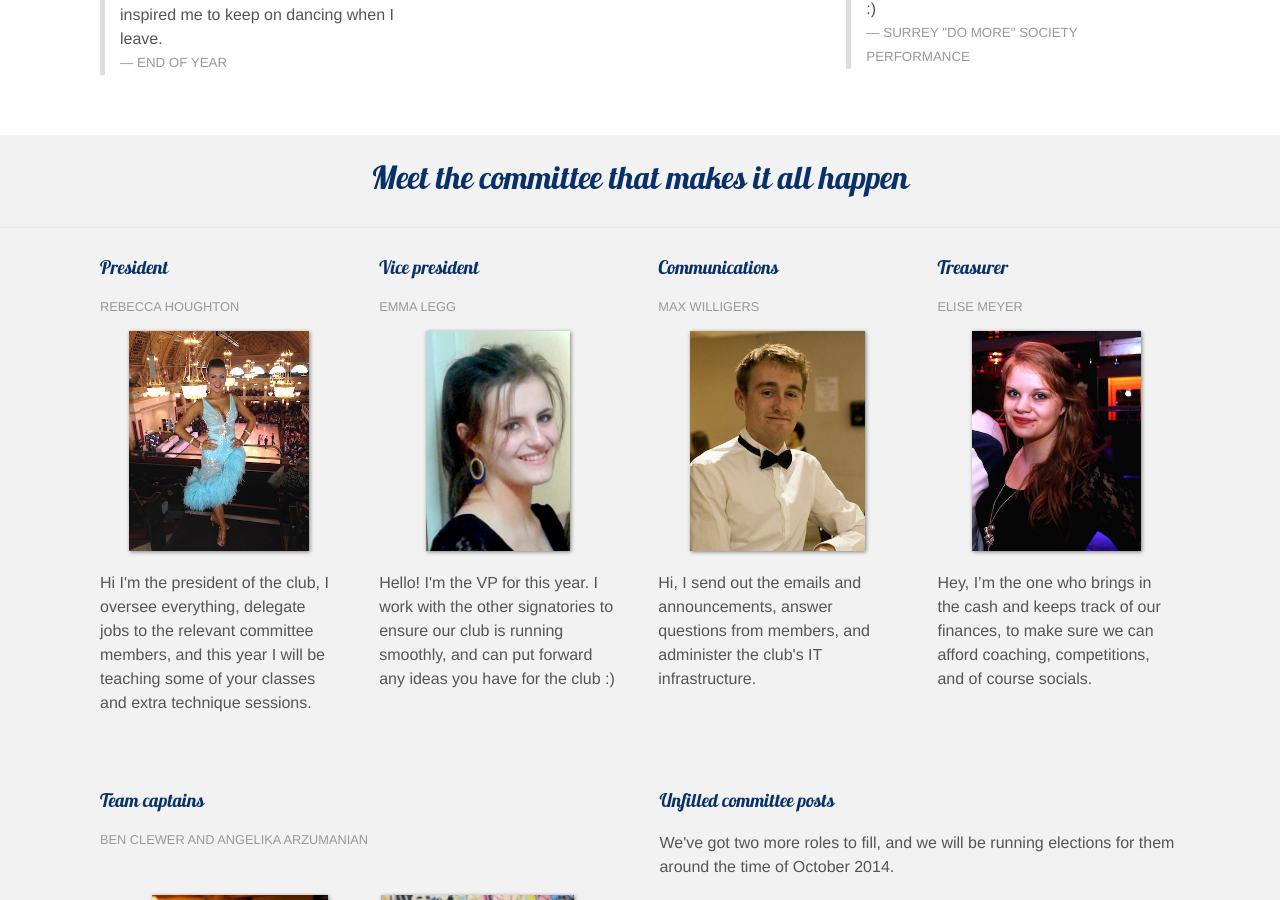
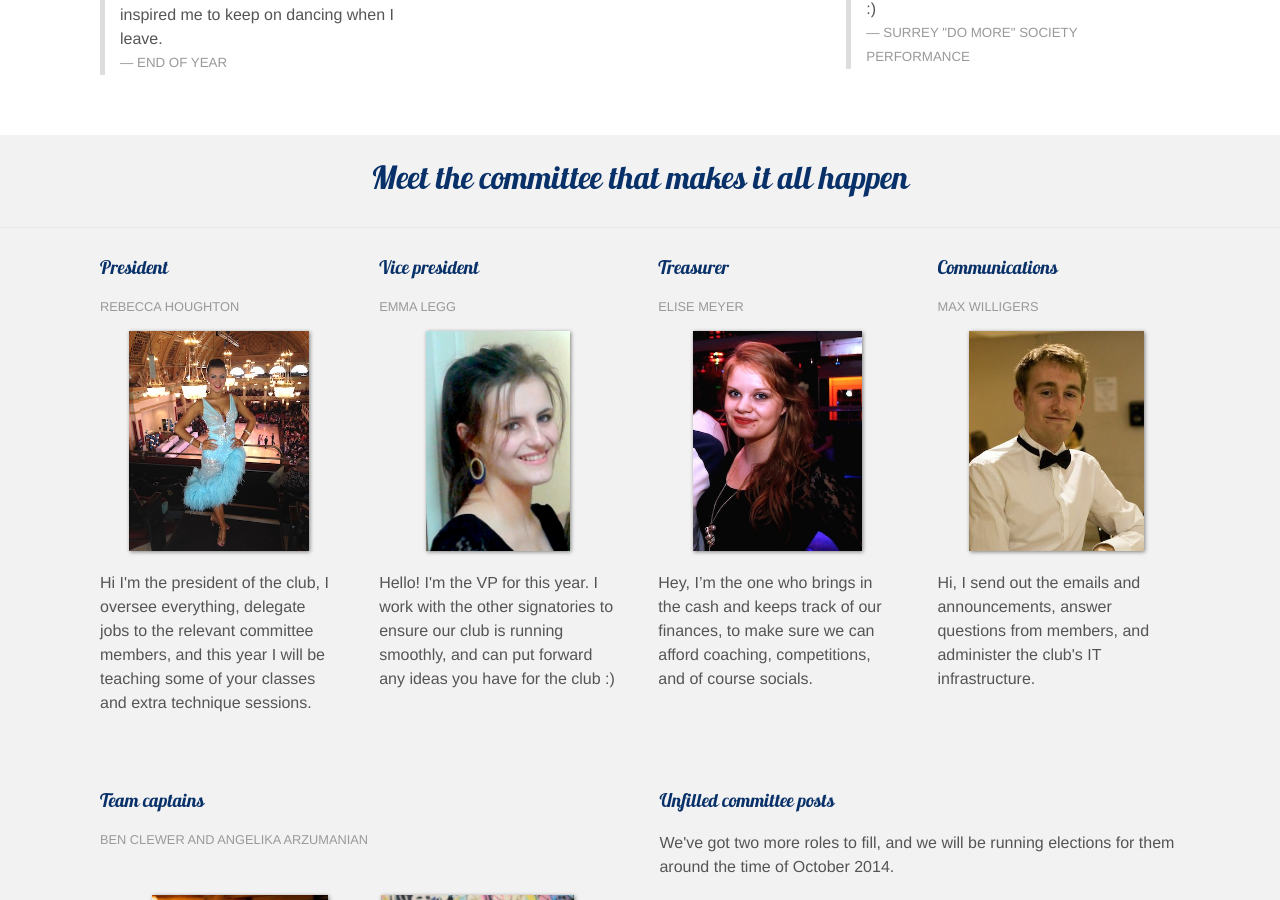
Before and after one commit to surreybldc/surreybldc.github.com, a Jekyll site: the page built from index.html, in a window 1280 px wide and 900 px high, scrolled down 4480 px. Built offline with Jekyll 4.4.1, drawn with Linux system fonts in a browser that asks for light colours.

Commit message:
Lay out the signatories together

```diff
--- a/index.html
+++ b/index.html
@@ -254,6 +254,16 @@ layout: default
         </p>
       </div>
       <div class="threecol committeeImage">
+        <h3>Treasurer</h3>
+        <p class="small-caps">
+          Elise Meyer
+        </p>
+        <img src="/img/committee/treasurer.jpg" alt="The club's treasurer">
+        <p>
+          Hey, I’m the one who brings in the cash and keeps track of our finances, to make sure we can afford coaching, competitions, and of course socials.
+        </p>
+      </div>
+      <div class="threecol last committeeImage">
         <h3>Communications</h3>
         <p class="small-caps">
           Max Willigers
@@ -261,16 +271,6 @@ layout: default
         <img src="/img/committee/communications-officer.jpg" alt="The club's communications officer">
         <p>
           Hi, I send out the emails and announcements, answer questions from members, and administer the club's IT infrastructure.
-        </p>
-      </div>
-      <div class="threecol last committeeImage">
-        <h3>Treasurer</h3>
-        <p class="small-caps">
-          Elise Meyer
-        </p>
-        <img src="/img/committee/treasurer.jpg" alt="The club's treasurer">
-        <p>
-          Hey, I’m the one who brings in the cash and keeps track of our finances, to make sure we can afford coaching, competitions, and of course socials.
         </p>
       </div>
     </div>
```
Also changed, not shown: 1 other file.
